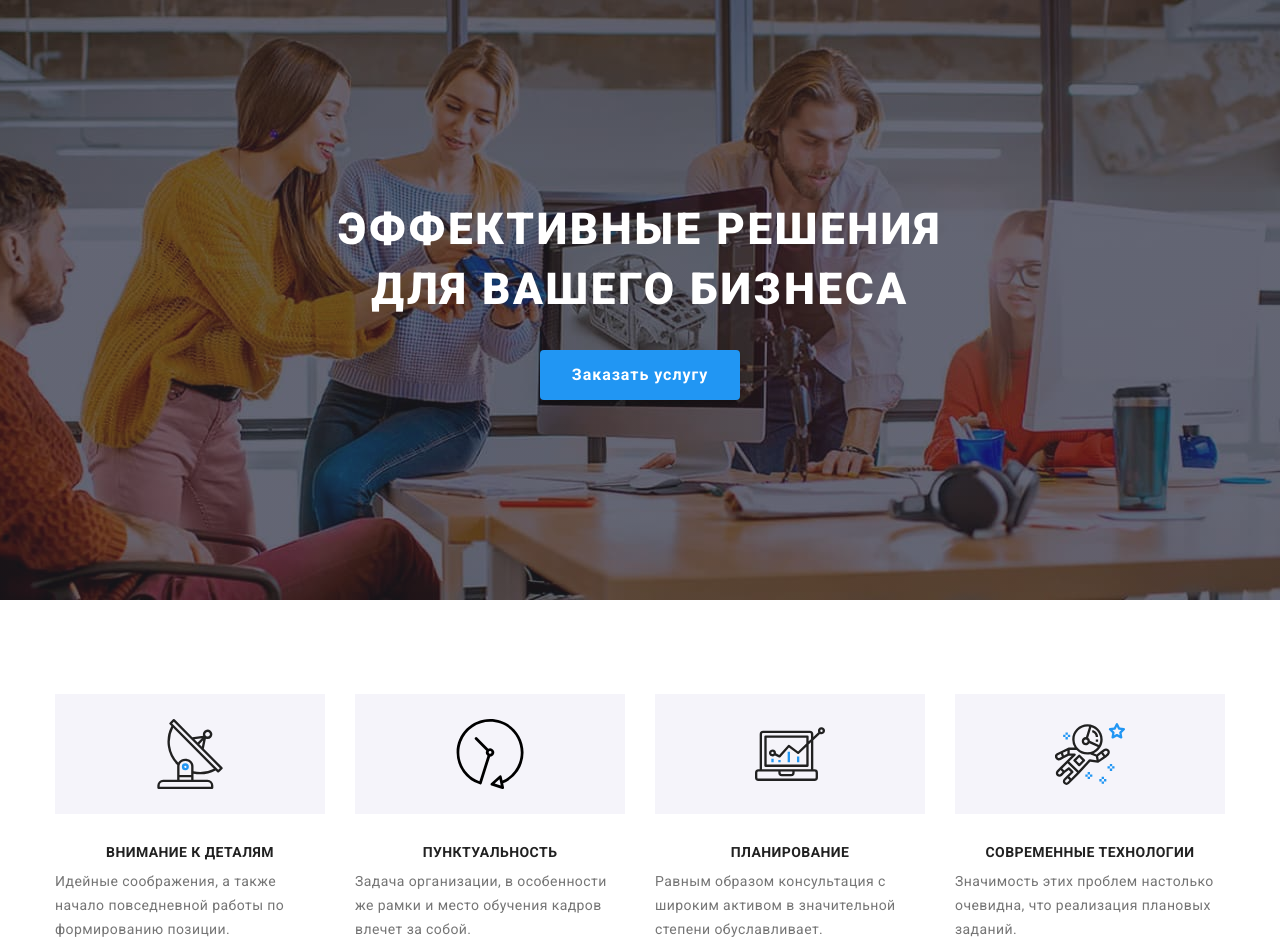
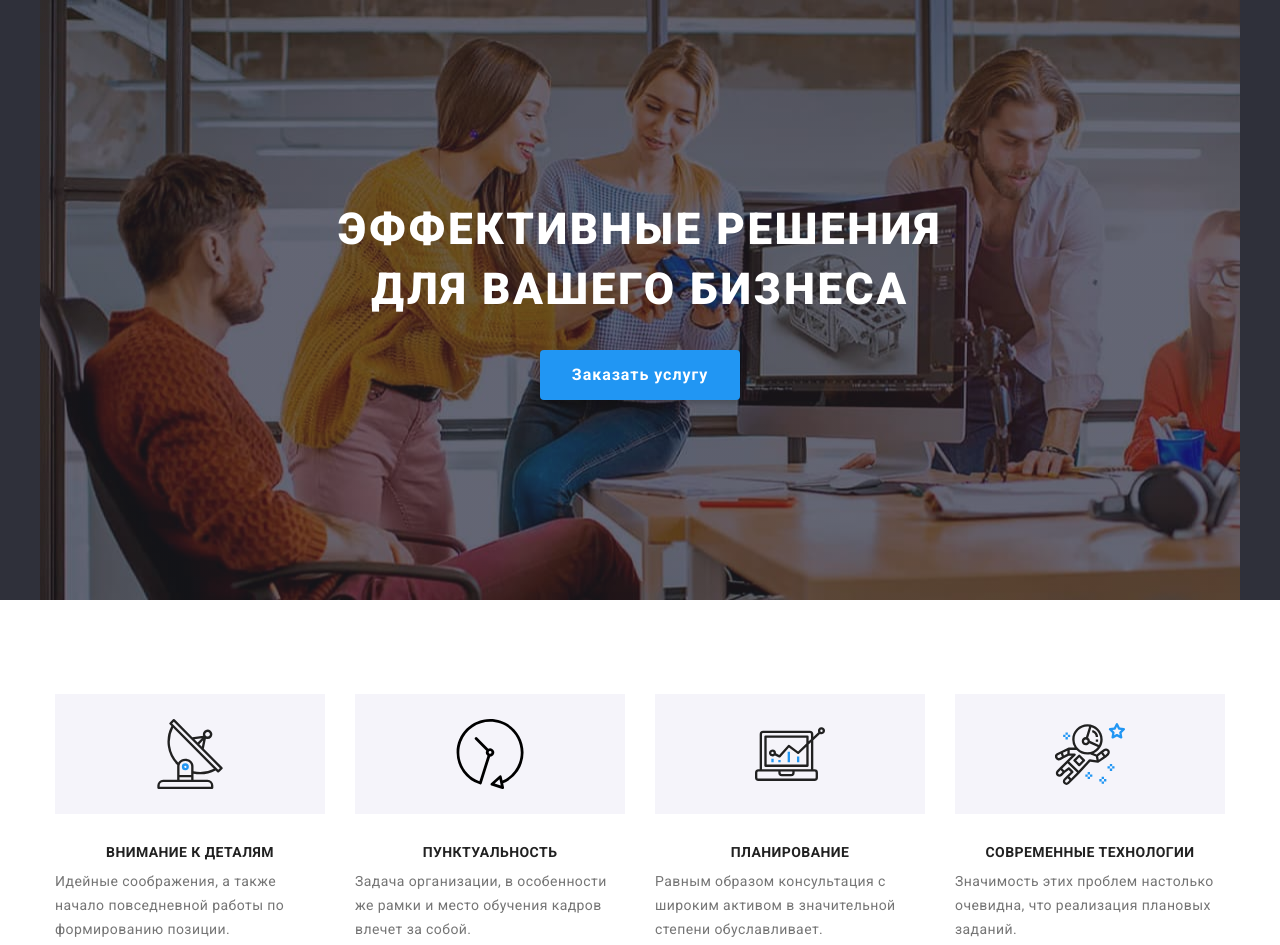
Before and after one commit to CherednikNatalya/goit-markup-hw-08, a plain HTML site: page index.html in a window 1280 px wide. Shown: the top 945 px of the page. Drawn offline with nearby package versions, Linux system fonts and the light colour scheme.

Commit message:
картинка hero

```diff
--- a/index.html
+++ b/index.html
@@ -112,10 +112,41 @@
          <h2 class="team-members__title">Наша команда</h2>
      <ul class="card">
          <li class="card__item">
-             <img src="./images/img4.jpg"
+
+
+            <picture>
+                <source
+                  srcset="
+                    ./images/img4.jpg  1x,
+                    ./images/img4.2x.jpeg  2x
+                  "
+                  media="(min-width: 1200px)"
+                />
+                <source
+                  srcset="
+                    ./img/gallery-img-1-tab.jpeg    1x,
+                    ./img/gallery-img-1-tab-2x.jpeg 2x
+                  "
+                  media="(min-width: 768px)"
+                />
+                <source
+                  srcset="
+                    ./img/gallery-img-1-mob.jpeg    1x,
+                    ./img/gallery-img-1-mob-2x.jpeg 2x
+                  "
+                  media="(min-width: 320px)"
+                />
+                 <img src="./images/img4.jpg"
              alt="фото"
              width="270"
              height="260"/>
+              </picture>
+
+
+
+
+
+
              <div class="card__text">
                  <h3 class="card__caption">Игорь Демьяненко</h3>
              <p lang="en" class="card__description">Product Designer</p>
--- a/sass/layout/_hero.scss
+++ b/sass/layout/_hero.scss
@@ -7,7 +7,6 @@
   height: 400px;
   margin-right: auto;
   margin-left: auto;
-
    background-position: center;
   background-size: cover;
   background-repeat: no-repeat;
@@ -20,24 +19,65 @@
     width: 100%;
     max-width: 1600px;
   height: 600px;
-   background-image: linear-gradient(
-      rgba(47, 48, 58, 0.4),
-      rgba(47, 48, 58, 0.4)
-    ),
-  url(../images/hero-picture.jpg);
-  }
 }
+}
+
 
 .hero__conteiner {
   text-align: center;
   padding-top: 118px;
   padding-bottom: 118px;
+  background-image: linear-gradient(
+      rgba(47, 48, 58, 0.4),
+      rgba(47, 48, 58, 0.4)
+    ),
+  url(../images/hero-mob.jpg);
+
+   @include retina {
+  background-image: linear-gradient(
+      rgba(47, 48, 58, 0.4),
+      rgba(47, 48, 58, 0.4)
+    ),
+  url(../images/hero-mob-2x.jpg);
+  }
+
+  @include tablet {
+background-image: linear-gradient(
+      rgba(47, 48, 58, 0.4),
+      rgba(47, 48, 58, 0.4)
+    ),
+  url(../images/hero-tab.jpg);
+
+  @include retina {
+  background-image: linear-gradient(
+      rgba(47, 48, 58, 0.4),
+      rgba(47, 48, 58, 0.4)
+    ),
+  url(../images/hero-tab-2x.jpg);
+  }
+  }
 
   @include desktop {
     padding-top: 200px;
   padding-bottom: 200px;
+    background-image: linear-gradient(
+      rgba(47, 48, 58, 0.4),
+      rgba(47, 48, 58, 0.4)
+    ),
+  url(../images/hero-picture.jpg);
+
+   @include retina {
+  background-image: linear-gradient(
+      rgba(47, 48, 58, 0.4),
+      rgba(47, 48, 58, 0.4)
+    ),
+  url(../images/hero-picture-2x.jpg);
   }
 }
+
+}
+
+
 
 .hero__title {
   // margin-top: 0;
--- a/sass/utils/_mixins.scss
+++ b/sass/utils/_mixins.scss
@@ -13,3 +13,11 @@
     @content;
   }
 }
+
+@mixin retina {
+  @media (min-device-pixel-ratio: 2),
+    (min-resolution: 192dpi),
+    (min-resolution: 2dppx) {
+    @content;
+  }
+}
```
Also changed, not shown: CSS/main.css, CSS/main.min.css, images/hero-mob-2x.jpg (added), images/hero-mob.jpg (added), images/hero-picture-2x.jpg (added), images/hero-tab-2x.jpg (added), images/hero-tab.jpg (added), images/img-2x.jpg (added), images/img1-2x.jpg (added), images/img3-2x.jpg (added), images/img4-2x.jpg (added), 2 other files.
